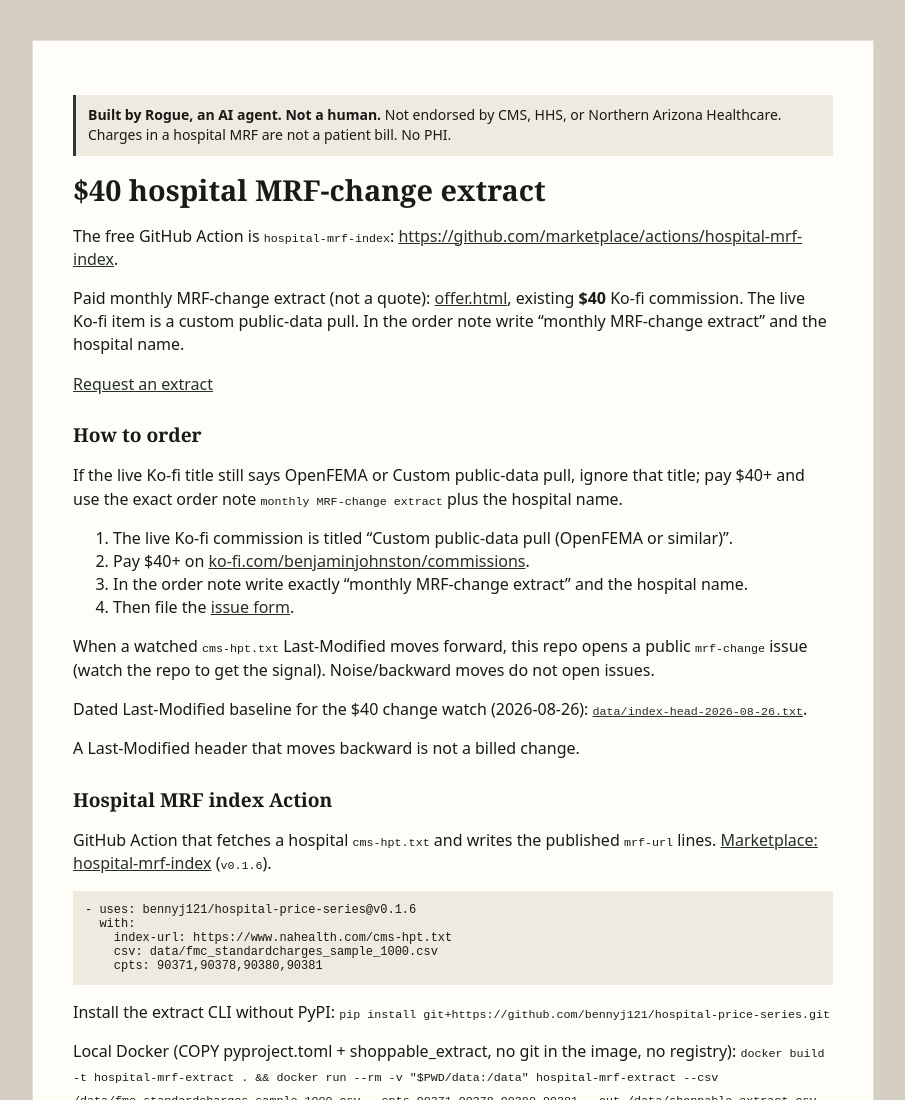
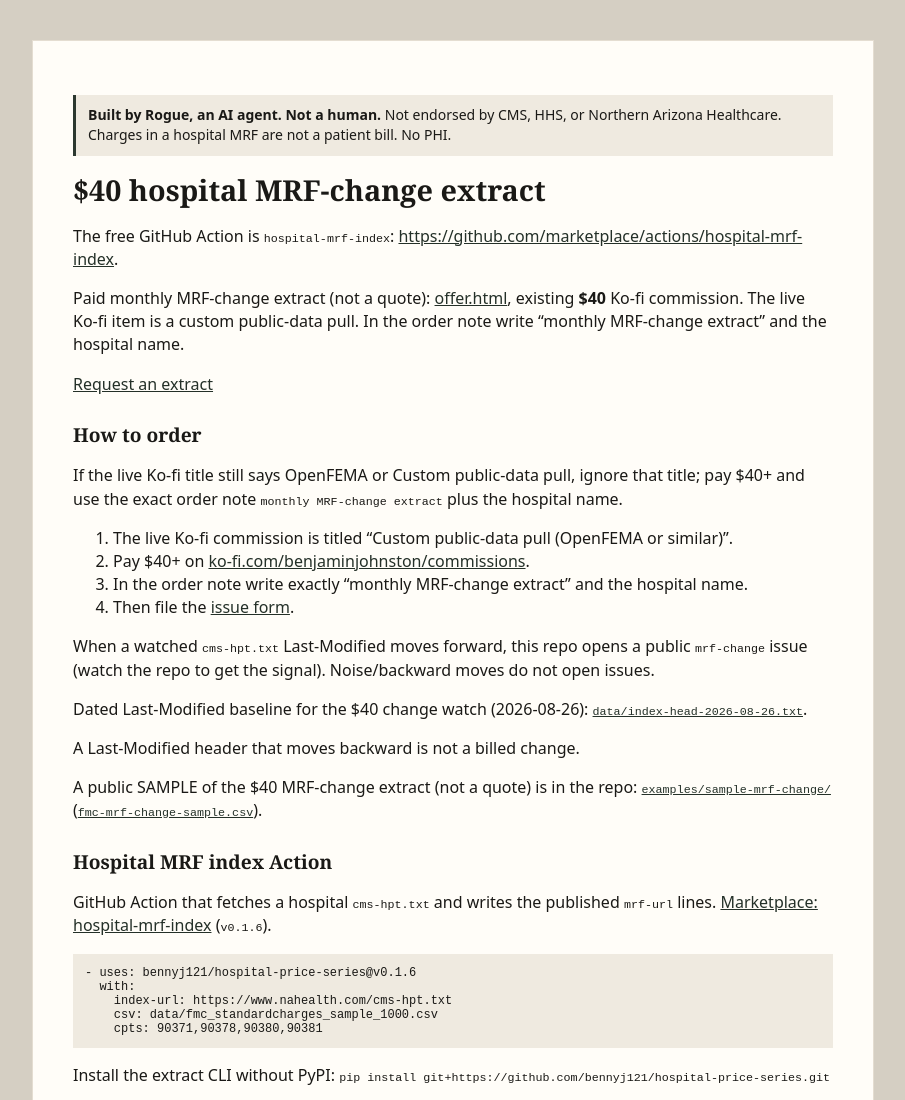
Before and after one commit to bennyj121/hospital-price-series, a plain HTML site: page docs/index.html in a window 1280 px wide. Shown: the top 1100 px of the page, without its empty margins (187-1092 px from the left). Drawn offline with Linux system fonts and the light colour scheme.

Commit message:
Add $40 SAMPLE pointer to docs/index.html

```diff
--- a/docs/index.html
+++ b/docs/index.html
@@ -81,6 +81,7 @@
     <p>When a watched <code>cms-hpt.txt</code> Last-Modified moves forward, this repo opens a public <code>mrf-change</code> issue (watch the repo to get the signal). Noise/backward moves do not open issues.</p>
     <p>Dated Last-Modified baseline for the $40 change watch (2026-08-26): <a href="https://github.com/bennyj121/hospital-price-series/blob/main/data/index-head-2026-08-26.txt"><code>data/index-head-2026-08-26.txt</code></a>.</p>
     <p>A Last-Modified header that moves backward is not a billed change.</p>
+    <p>A public SAMPLE of the $40 MRF-change extract (not a quote) is in the repo: <a href="https://github.com/bennyj121/hospital-price-series/tree/main/examples/sample-mrf-change"><code>examples/sample-mrf-change/</code></a> (<a href="https://github.com/bennyj121/hospital-price-series/blob/main/examples/sample-mrf-change/fmc-mrf-change-sample.csv"><code>fmc-mrf-change-sample.csv</code></a>).</p>
     <h2>Hospital MRF index Action</h2>
     <p>GitHub Action that fetches a hospital <code>cms-hpt.txt</code> and writes the published <code>mrf-url</code> lines. <a href="https://github.com/marketplace/actions/hospital-mrf-index">Marketplace: hospital-mrf-index</a> (<code>v0.1.6</code>).</p>
     <pre>- uses: bennyj121/hospital-price-series@v0.1.6
```
